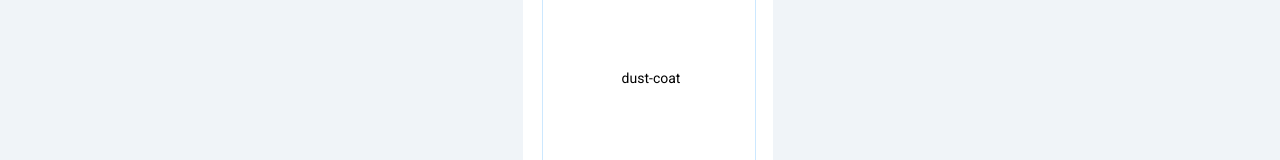
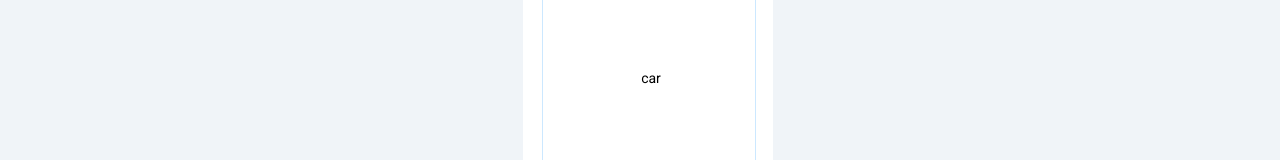
Before and after one commit to Stator1980/dz_button, a Vue app: page / in a window 1280 px wide. Shown: the part 438-598 px from the top of the page. Built offline with nearby package versions, Linux system fonts and the light colour scheme.

Commit message:
4-ДЗ замечания испарвлены

```diff
--- a/src/App.vue
+++ b/src/App.vue
@@ -7,6 +7,27 @@ import Score from "./components/Score.vue";
 let rate = ref({
     rating: "99",
 });
+
+const cards = ref([
+    {
+        word: "dust-coat",
+        translation: "Караван верблюдов",
+        state: "closed",
+        status: "pending",
+    },
+    {
+        word: "carom",
+        translation: "свинец",
+        state: "closed",
+        status: "pending",
+    },
+    {
+        word: "car",
+        translation: "Автомобиль",
+        state: "closed",
+        status: "pending",
+    },
+]);
 
 function getRotate() {
     console.log("ROTATE");
@@ -26,6 +47,7 @@ function getTranslateSuccess() {
         <Score v-bind="rate" />
         <!-- <Button>Начать игру </Button> -->
         <Card
+            v-bind="cards[2]"
             @card-rotate="getRotate"
             @card-wrong="getTranslateWrong"
             @cardSuccess="getTranslateSuccess"
```
